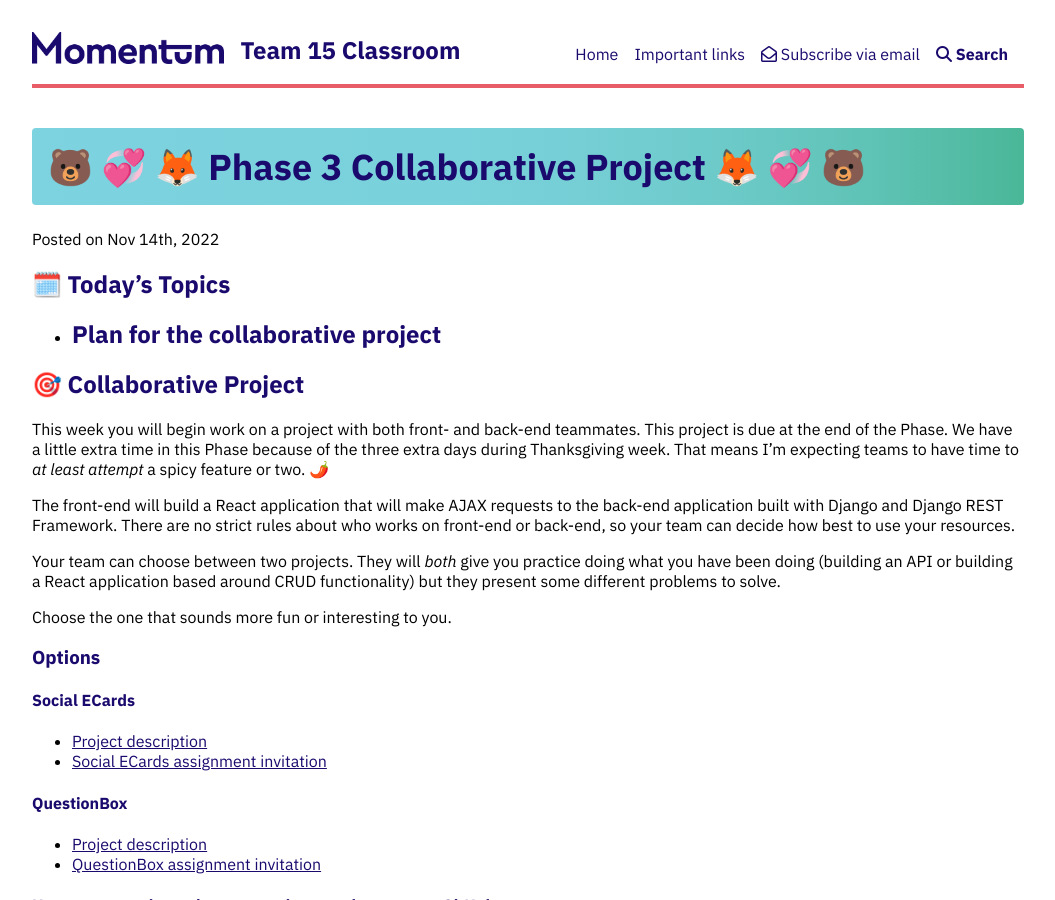
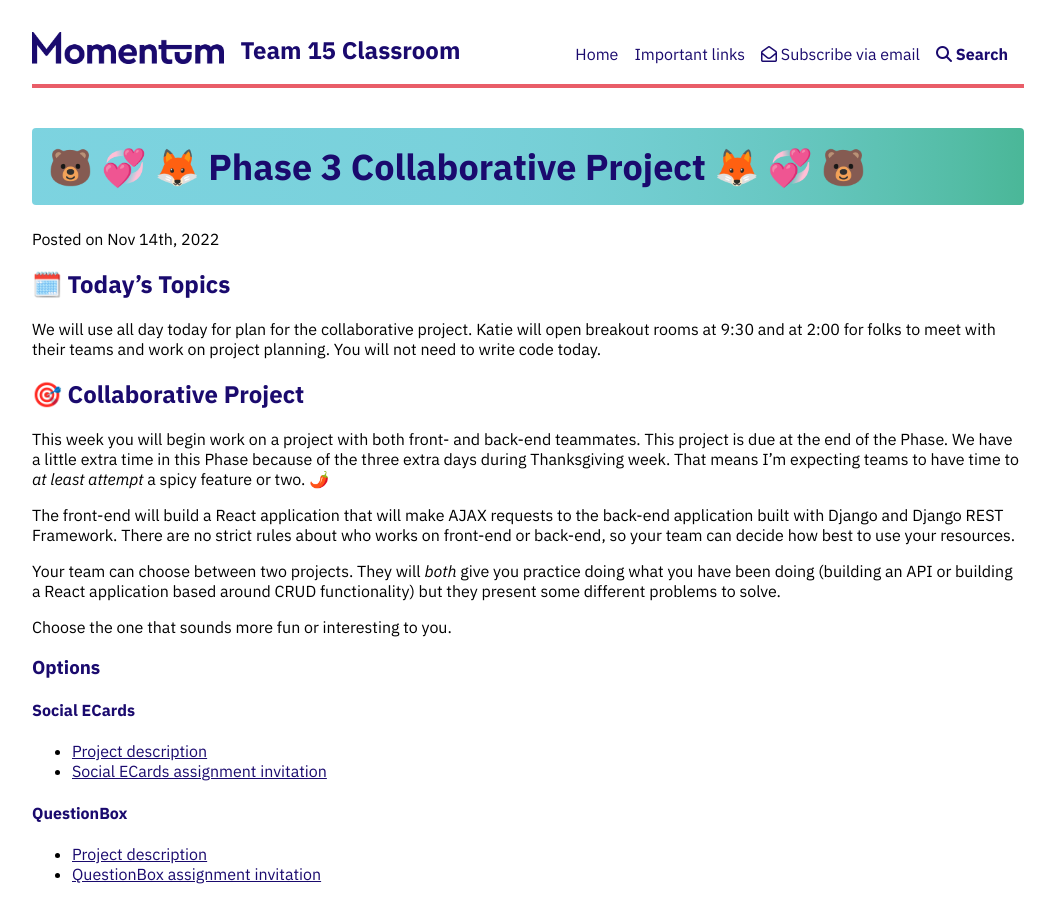
Before and after one commit to Momentum-Team-15/momentum-team-15.github.io, a Jekyll site: the page built from _posts/2022-11-14-x-team-project.md, in a window 1280 px wide and 900 px high. Shown: the whole window, without its empty margins (112-1167 px from the left). Built offline with Jekyll 4.4.1, drawn with Linux system fonts in a browser that asks for light colours; nearby versions of some CDN libraries.

Commit message:
Add topics

```diff
--- a/_posts/2022-11-14-x-team-project.md
+++ b/_posts/2022-11-14-x-team-project.md
@@ -6,8 +6,7 @@ tags: phase-3 team fe be git
 
 ## 🗓️ Today's Topics
 
-- Plan for the collaborative project
--
+We will use all day today for plan for the collaborative project. Katie will open breakout rooms at 9:30 and at 2:00 for folks to meet with their teams and work on project planning. You will not need to write code today.
 
 ## 🎯 Collaborative Project
 
```
